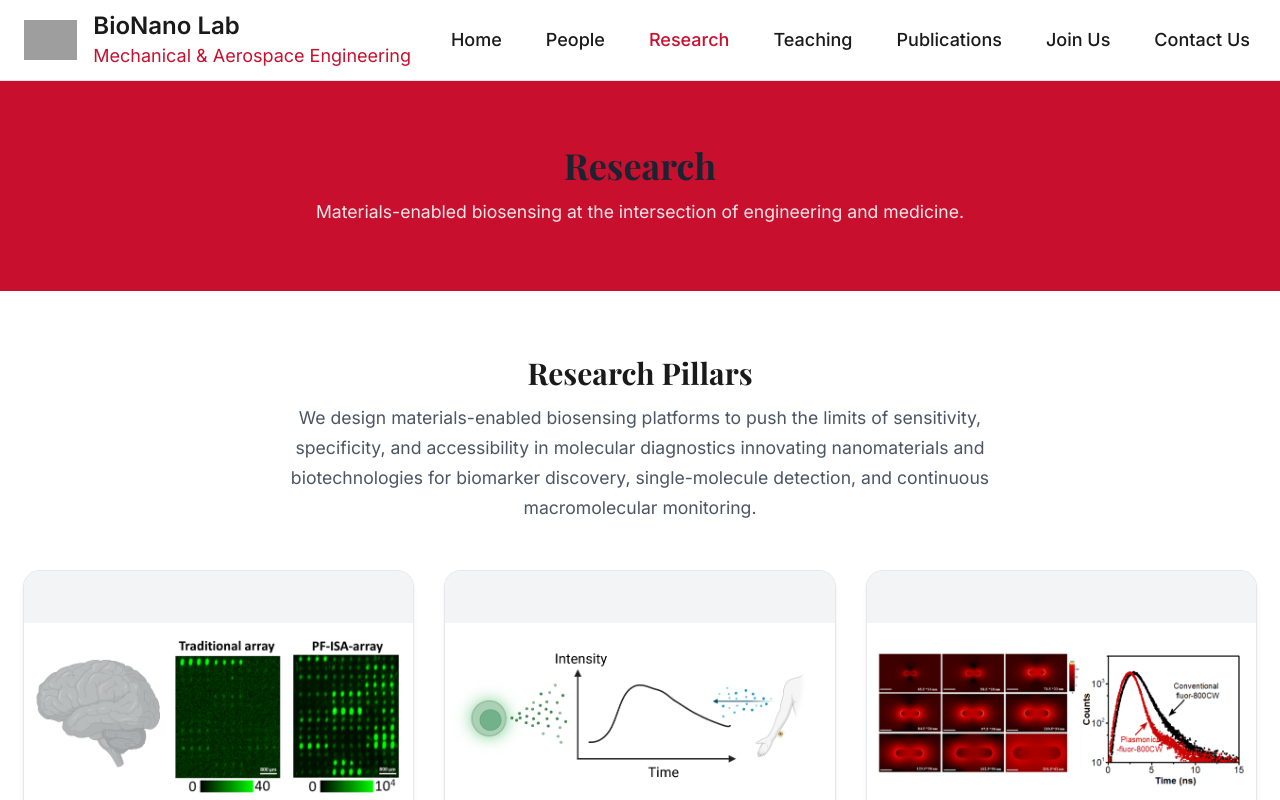
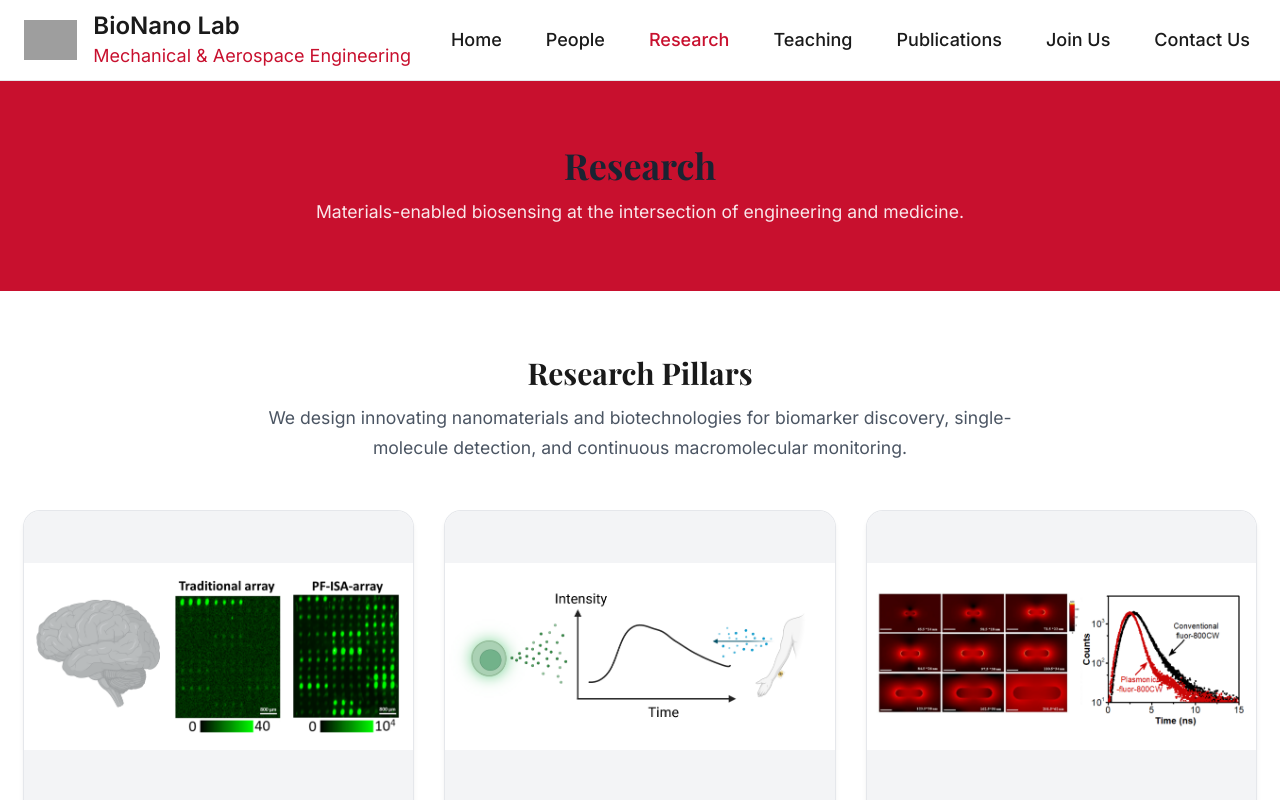
Before and after one commit to NAVYAMADHURI-BAGIREDDY/ProfessorJingyi, a React (Vite) app: page /research in a window 1280 px wide. Shown: the top 800 px of the page. Built offline with nearby package versions, Linux system fonts and the light colour scheme; grey boxes are pictures that could not be loaded.

Commit message:
Update Research.tsx

```diff
--- a/src/pages/Research.tsx
+++ b/src/pages/Research.tsx
@@ -120,8 +120,7 @@ export const Research: React.FC<{
           <header className="text-center mb-10 sm:mb-12">
             <h2 className="text-2xl sm:text-3xl font-bold text-uh-black">Research Pillars</h2>
             <p className="mt-3 text-uh-gray-700 mx-auto max-w-3xl">
-              We design materials-enabled biosensing platforms to push the limits of sensitivity,
-              specificity, and accessibility in molecular diagnostics  innovating nanomaterials and
+              We design innovating nanomaterials and
               biotechnologies for biomarker discovery, single-molecule detection, and continuous
               macromolecular monitoring.
             </p>
```
